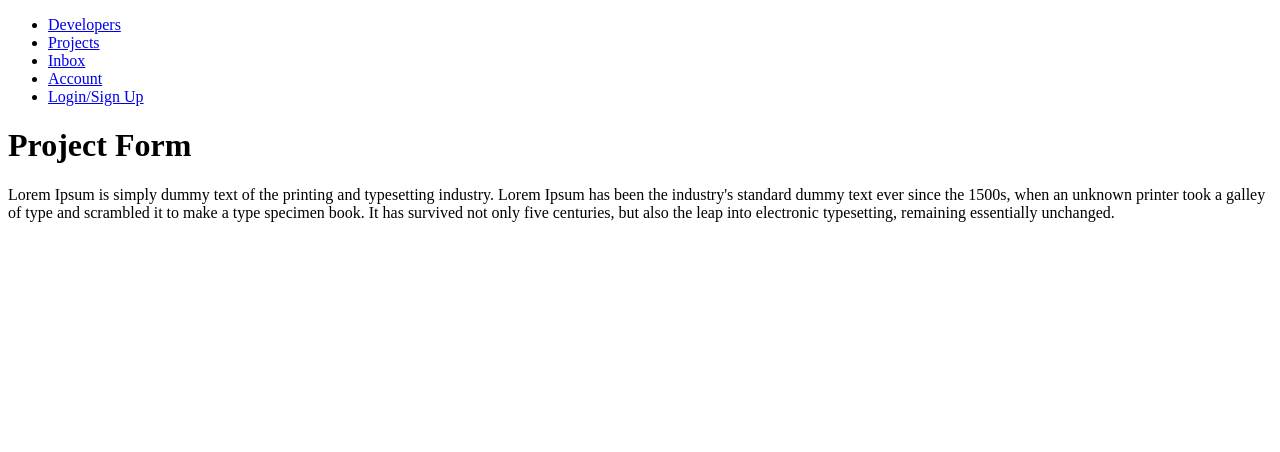
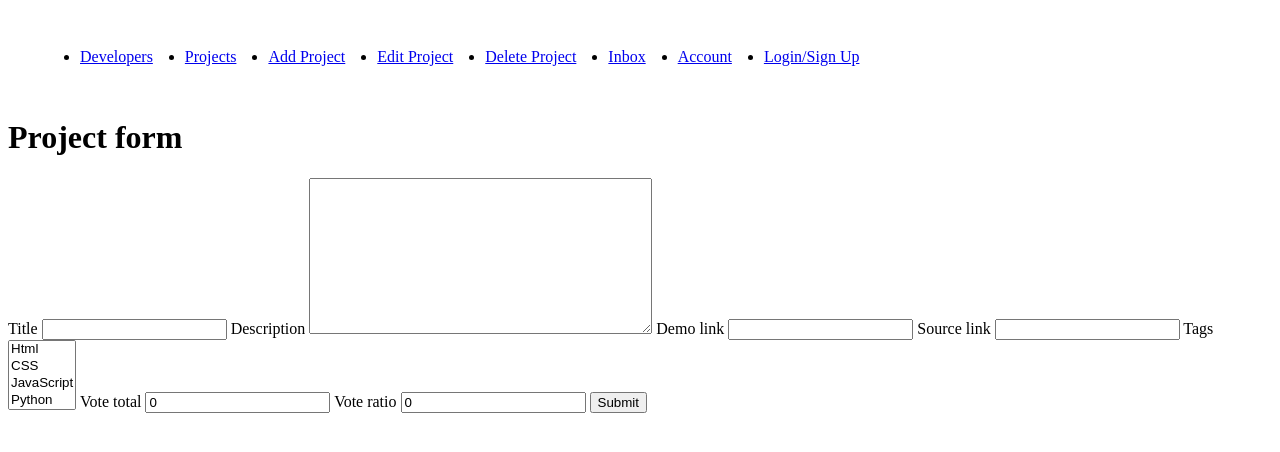
Before and after one commit to Rvkt/DevSearch, a Django app: page /create-project/ in a window 1280 px wide. Shown: the top 452 px of the page. Run offline with Django 3.2, Linux system fonts and the light colour scheme; data comes from the database, SQL or seed files in the repository.

Commit message:
ProjectForm is created in the projects/forms

```diff
--- /dev/null
+++ b/projects/forms.py
@@ -0,0 +1,8 @@
+from django.forms import ModelForm
+from .models import Project
+
+
+class ProjectForm(ModelForm):
+    class Meta:
+        model = Project
+        fields = '__all__'
--- a/projects/templates/projects/project-form.html
+++ b/projects/templates/projects/project-form.html
@@ -1,11 +1,15 @@
 {% extends 'main.html' %} {% block content %}
 
-<h1>Project Form</h1>
-<p>
-    Lorem Ipsum is simply dummy text of the printing and typesetting industry. Lorem Ipsum has been the industry's
-    standard dummy text ever since the 1500s, when an unknown printer took a galley of type and scrambled it to make a
-    type specimen book. It has survived not only five centuries, but also the leap into electronic typesetting,
-    remaining essentially unchanged.
-</p>
+<h1>Project form</h1>
 
-{% endblock content %}
+<form method="POST">
+    {% csrf_token %}
+    <!-- Form fields are displayed here -->
+    {% for field in form %} {{field.label}} {{field}} {% endfor %}
+    <!-- Tags are displayed here -->
+    {% for tag in project.tags.all %} {{tag.name}} &#215; {% endfor %}
+
+    <input type="submit" value="Submit" />
+</form>
+
+{% endblock %}
--- a/projects/views.py
+++ b/projects/views.py
@@ -1,6 +1,7 @@
 from django.shortcuts import render
 from django.http import HttpResponse
 from .models import Project
+from .forms import ProjectForm
 
 
 def projects(request):
@@ -9,6 +10,7 @@ def projects(request):
     return render(request, 'projects/projects.html', context)
 
 
+# CRUD
 def project(request, pk):
     projectObj = Project.objects.get(id=pk)
     tag = projectObj.tags.all()
@@ -17,7 +19,9 @@ def project(request, pk):
 
 
 def createProject(request):
-    return render(request, "projects/project-form.html")
+    form = ProjectForm()
+    context = {'form': form}
+    return render(request, "projects/project-form.html", context)
 
 
 def updateProject(request):
--- a/templates/navbar.html
+++ b/templates/navbar.html
@@ -1,7 +1,12 @@
 <ul class="header__menu">
-    <li class="header__menuItem"><a href="#">Developers</a></li>
-    <li class="header__menuItem"><a href="#">Projects</a></li>
-    <li class="header__menuItem"><a href="#">Inbox</a></li>
-    <li class="header__menuItem"><a href="#">Account</a></li>
-    <li class="header__menuItem"><a href="#" class="btn btn--sub">Login/Sign Up</a></li>
+    <span style="display: flex; flex-direction: row; padding: 1em">
+        <li class="header__menuItem" style="margin: 1em"><a href="#">Developers</a></li>
+        <li class="header__menuItem" style="margin: 1em"><a href="{% url 'projects' %}">Projects</a></li>
+        <li class="header__menuItem" style="margin: 1em"><a href="{% url 'create-project' %}">Add Project</a></li>
+        <li class="header__menuItem" style="margin: 1em"><a href="{% url 'update-project' %}">Edit Project</a></li>
+        <li class="header__menuItem" style="margin: 1em"><a href="{% url 'delete-project' %}">Delete Project</a></li>
+        <li class="header__menuItem" style="margin: 1em"><a href="#">Inbox</a></li>
+        <li class="header__menuItem" style="margin: 1em"><a href="#">Account</a></li>
+        <li class="header__menuItem" style="margin: 1em"><a href="#" class="btn btn--sub">Login/Sign Up</a></li>
+    </span>
 </ul>
```
